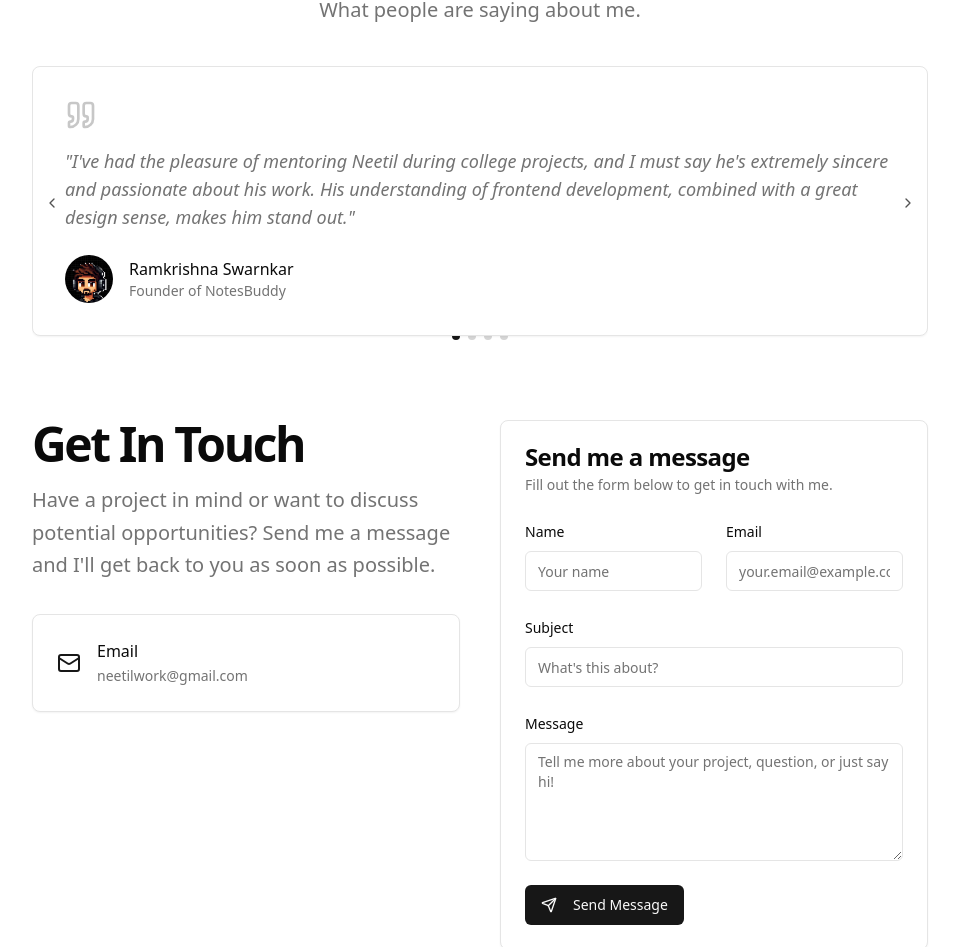
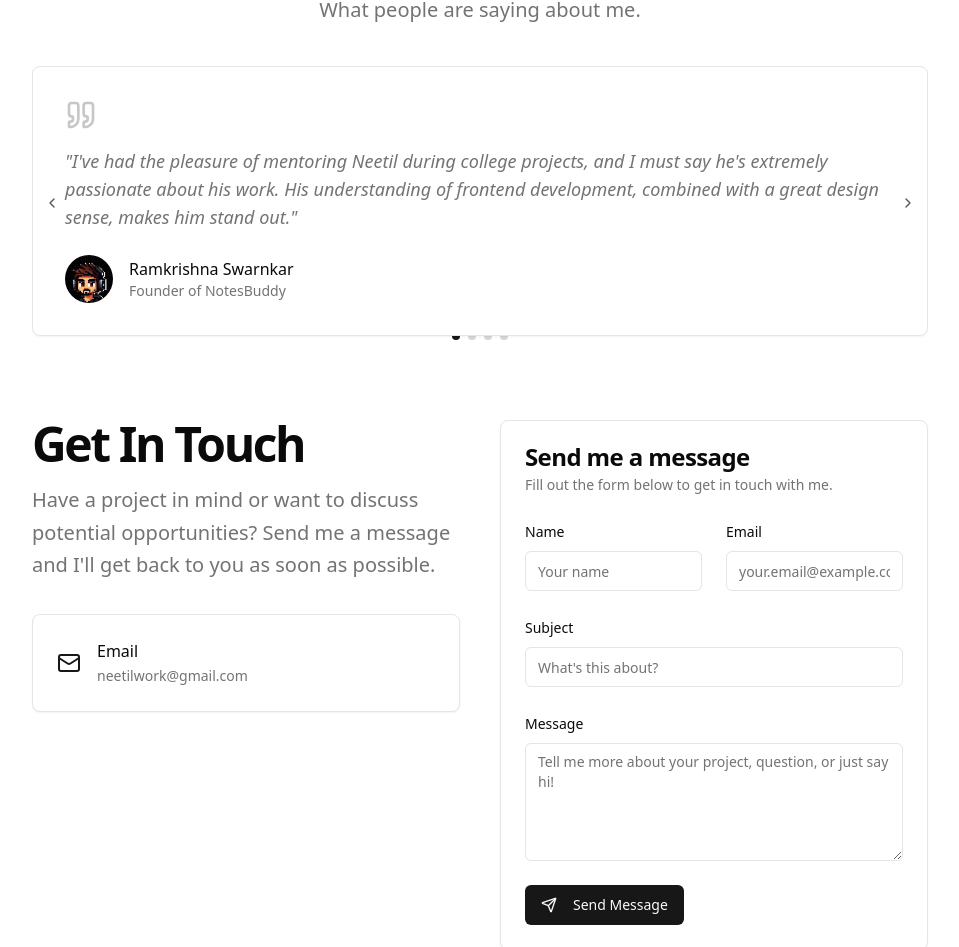
Before and after one commit to Neetil/New-Portfolio, a Next.js app: page / in a window 1280 px wide. Shown: the part 2610-3557 px from the top of the page, without its empty margins (160-1119 px from the left). Built offline with nearby package versions, Linux system fonts and the light colour scheme.

Commit message:
Update testimonials.tsx

```diff
--- a/src/components/testimonials.tsx
+++ b/src/components/testimonials.tsx
@@ -20,7 +20,7 @@
 const defaultTestimonials: Testimonial[] = [
   {
     id: "0",
-    text: "I've had the pleasure of mentoring Neetil during college projects, and I must say he's extremely sincere and passionate about his work. His understanding of frontend development, combined with a great design sense, makes him stand out.",
+    text: "I've had the pleasure of mentoring Neetil during college projects, and I must say he's extremely passionate about his work. His understanding of frontend development, combined with a great design sense, makes him stand out.",
     author: {
       name: "Ramkrishna Swarnkar",
       title: "Founder of NotesBuddy",
```
